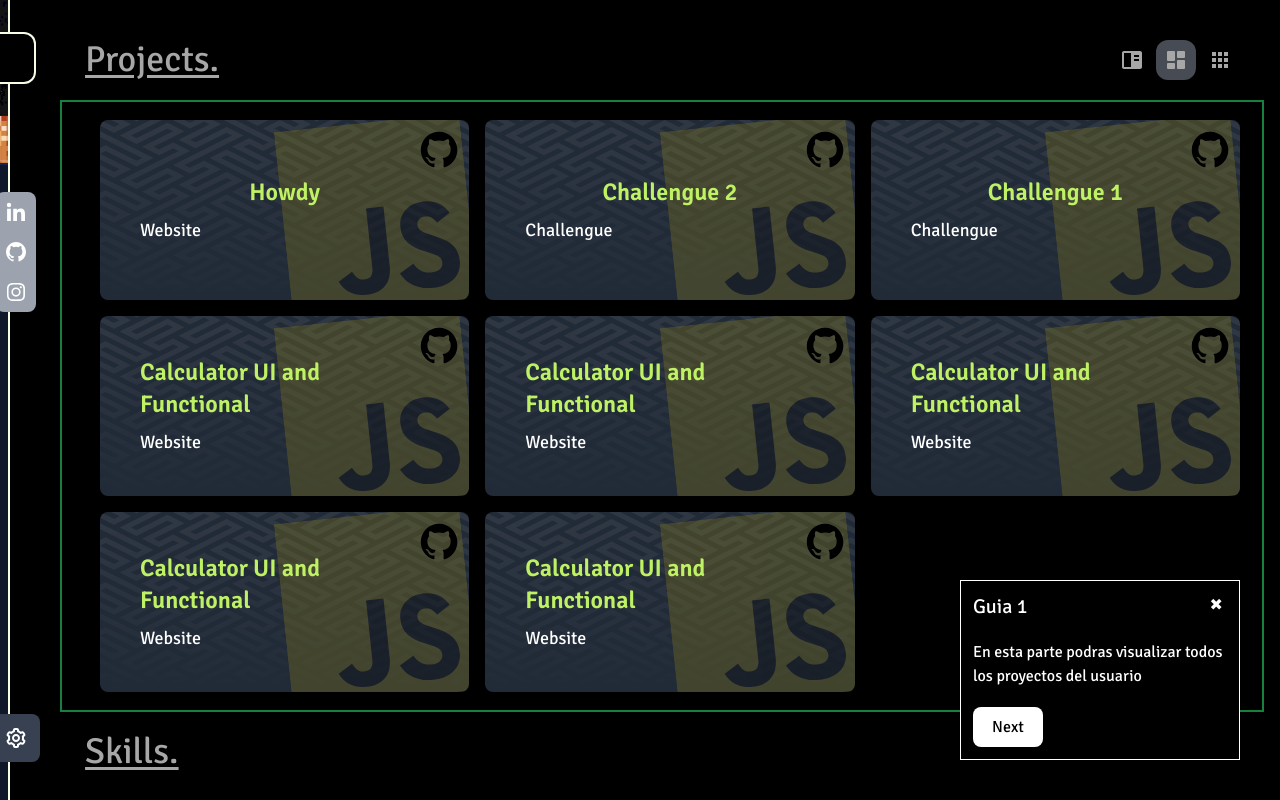
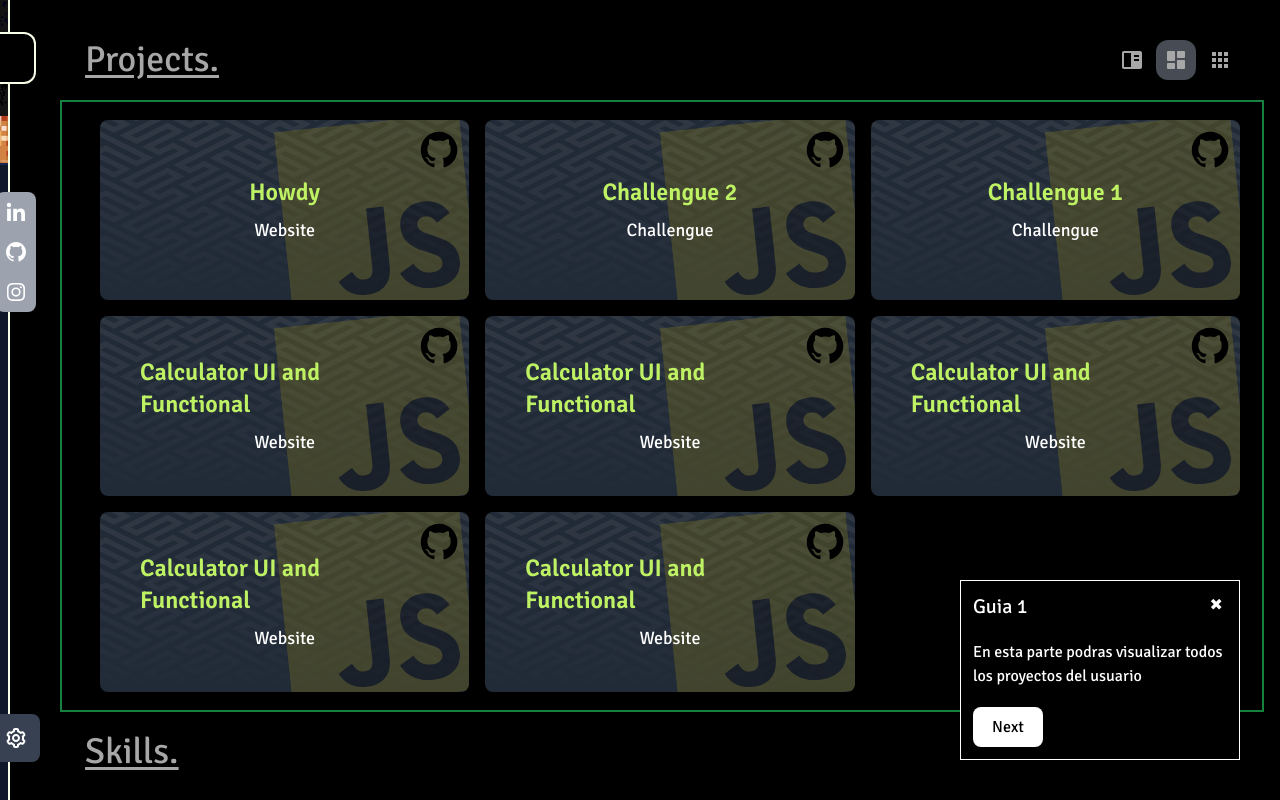
Before and after one commit to GonzaloArray/my-pin, a React (Vite) app: page / in a window 1280 px wide. Shown: the top 800 px of the page. Built offline with nearby package versions, Linux system fonts and the light colour scheme.

Commit message:
fix: card center text

```diff
--- a/src/components/Card.tsx
+++ b/src/components/Card.tsx
@@ -19,7 +19,7 @@ export const Card = ({ title, description, link }: Props) => {
         {title}
       </h2>
 
-      <p className="z-40 text-white text-sm md:text-lg mt-2 w-full line-clamp-2 md:line-clamp-3" style={{ wordBreak: 'break-all' }}>
+      <p className="z-40 text-white text-center text-sm md:text-lg mt-2 w-full line-clamp-2 md:line-clamp-3" style={{ wordBreak: 'break-all' }}>
         {description}
       </p>
 
```
